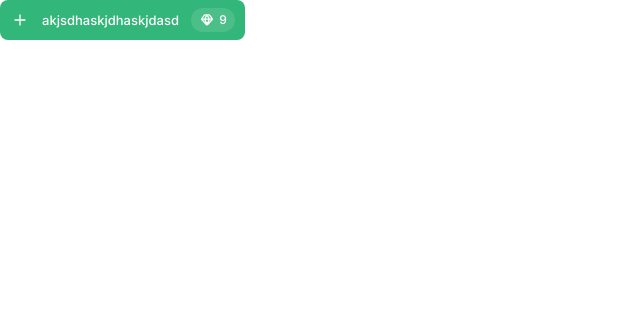
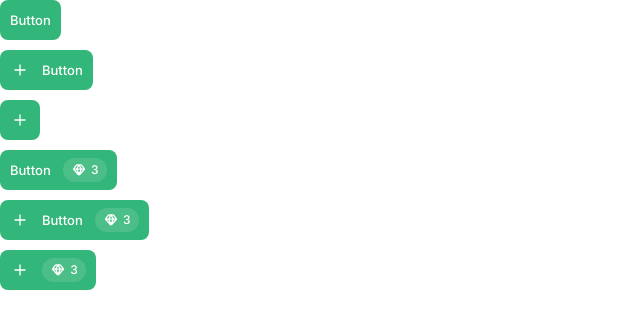
Before and after one commit to longnt80/gleam, a Vue app: page / in a window 1280 px wide. Shown: the top 328 px of the page, without its empty margins (0-640 px from the left). Built offline with nearby package versions, Linux system fonts and the light colour scheme.

Commit message:
Update standard style

```diff
--- a/src/App.vue
+++ b/src/App.vue
@@ -4,11 +4,42 @@ import IconPlus from "./components/icons/IconPlus.vue";
 </script>
 
 <template>
-  <PrimaryButton :badge-count=9>
-    <template #icon><IconPlus /></template>
-    akjsdhaskjdhaskjdasd
-  </PrimaryButton>
+  <main>
+    <!-- Default button -->
+    <PrimaryButton>
+      Button
+    </PrimaryButton>
+
+    <!-- With icon -->
+    <PrimaryButton>
+      <template #icon><IconPlus /></template>
+      Button
+    </PrimaryButton>
+
+    <PrimaryButton>
+      <template #icon><IconPlus /></template>
+    </PrimaryButton>
+
+    <PrimaryButton :badge-count="3">
+      Button
+    </PrimaryButton>
+
+    <PrimaryButton :badge-count="3">
+      <template #icon><IconPlus /></template>
+      Button
+    </PrimaryButton>
+
+    <PrimaryButton :badge-count="3">
+      <template #icon><IconPlus /></template>
+    </PrimaryButton>
+  </main>
 </template>
 
 <style scoped>
+main {
+  display: flex;
+  gap: 10px;
+  flex-direction: column;
+  align-items: flex-start;
+}
 </style>
--- a/src/components/PrimaryButton.vue
+++ b/src/components/PrimaryButton.vue
@@ -3,9 +3,10 @@ import IconDiamond from './icons/IconDiamond.vue';
 
 const props = defineProps({
   size: String,
-  badgeCount: Number
+  badgeCount: Number,
 });
 
+console.log(props)
 </script>
 
 <template>
@@ -14,7 +15,7 @@ const props = defineProps({
       <slot name="icon"></slot>
     </div>
     <slot></slot>
-    <div class="badge">
+    <div v-if="props.badgeCount" class="badge">
       <IconDiamond class="badge-icon" />
       {{ props.badgeCount }}
     </div>
@@ -24,7 +25,7 @@ const props = defineProps({
 <style scoped>
   button {
     font-family: Inter, sans-serif;
-    display: flex;
+    display: inline-flex;
     gap: 12px;
     justify-content: center;
     align-items: center;
@@ -45,6 +46,10 @@ const props = defineProps({
     height: 20px;
   }
 
+  .icon:empty {
+    display: none;
+  }
+
   .badge {
     display: flex;
     gap: 4px;
```
